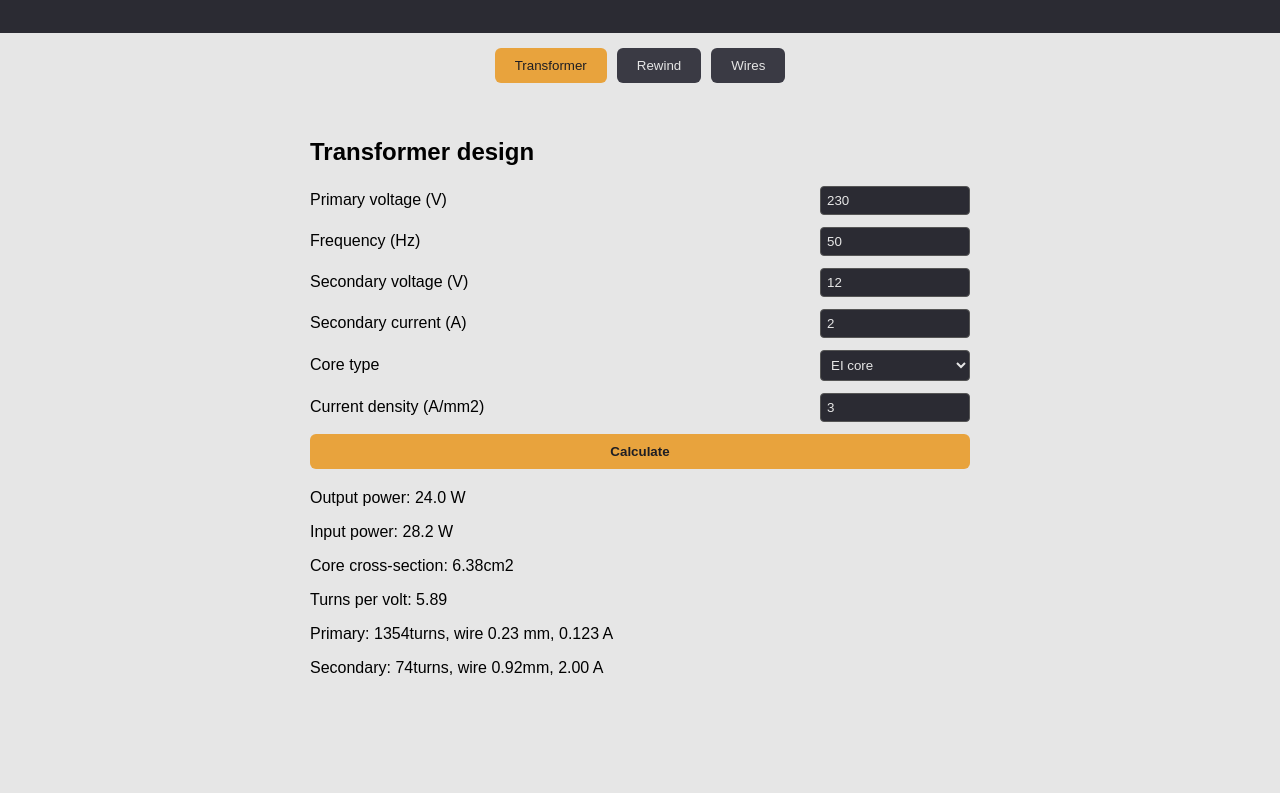
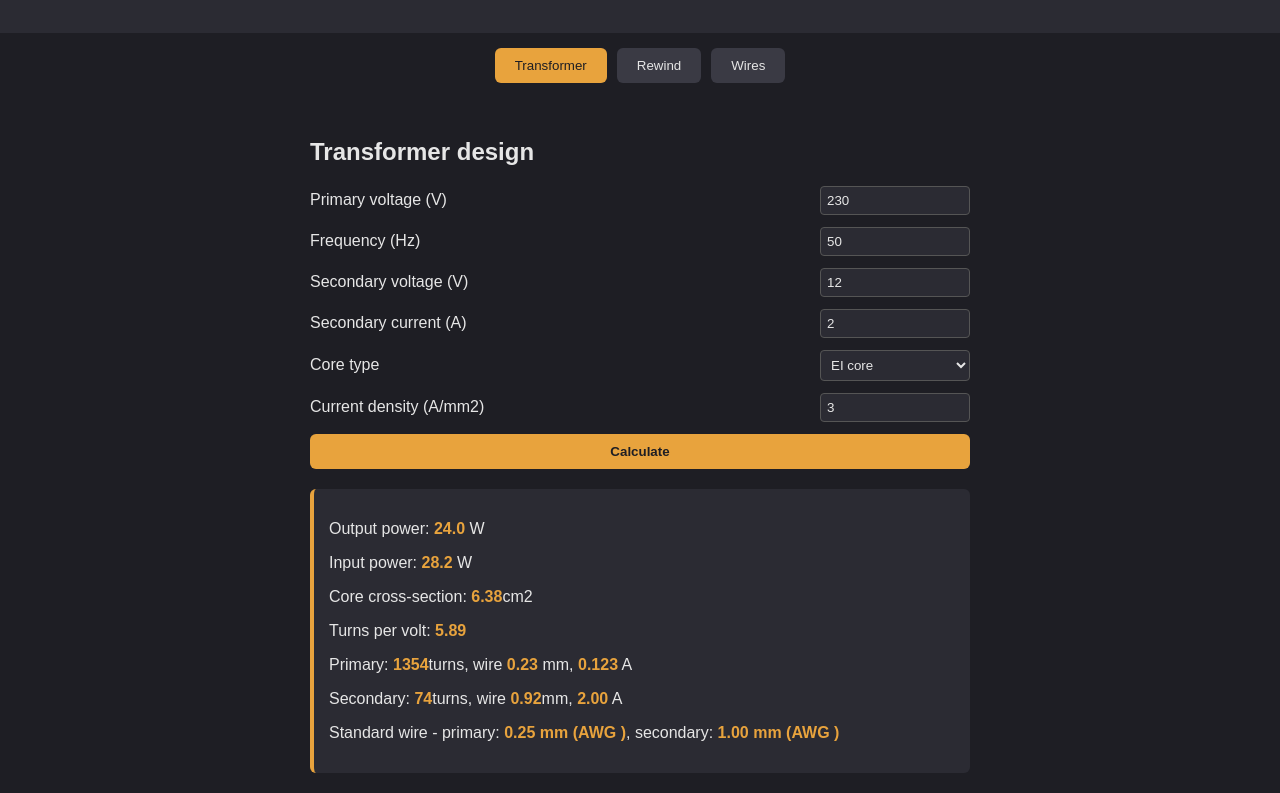
Before and after one commit to KYLDA-007/CoilCalc, a plain HTML site: page index.html in a window 1280 px wide. Both pictures are taken after a click on the button "Calculate". Shown: the part 94-887 px from the top of the page. Before the commit the page ends 807 px from the top, so only its background shows below. Drawn offline with Linux system fonts and the light colour scheme.

Commit message:
add rewind, wire table and standarted wire suggestion, fix styles

```diff
--- a/code.js
+++ b/code.js
@@ -48,6 +48,8 @@ function calcTransformer() {
     document.getElementById("tr-n2").textContent = n2;
     document.getElementById("tr-d2").textContent = d2.toFixed(2);
     document.getElementById("tr-i2out").textContent = i2.toFixed(2);
+    document.getElementById("tr-w1").textContent = standardWire(d1);
+    document.getElementById("tr-w2").textContent = standardWire(d2);
 }
 document.getElementById("tr-calc").addEventListener("click", calcTransformer);
 
@@ -76,6 +78,7 @@ function calcRewind() {
     document.getElementById("rw-n2").textContent = n2;
     document.getElementById("rw-d2").textContent = d2.toFixed(2);
     document.getElementById("rw-i2out").textContent = i2.toFixed(2);
+    document.getElementById("rw-w2").textContent = standardWire(d2);
 }
 document.getElementById("rw-calc").addEventListener("click", calcRewind);
 
@@ -115,3 +118,12 @@ function buildWireTable() {
 }
 document.getElementById("wr-j").addEventListener("input", buildWireTable);
 buildWireTable();
+
+function standardWire(d) {
+    const w = wireDiameters.find(x => x >= d);
+    if (w === undefined) {
+        return "over 2.50 mm - use parallel wires";
+    }
+    const awg = Math.round(36 - 39 * Math.log(w / 0.127) / Math.log(92));
+    return w.toFixed(2) + " mm (AWG " + ")";
+}
--- a/index.html
+++ b/index.html
@@ -54,6 +54,7 @@
             <p>Turns per volt: <span id="tr-n">-</span></p>
             <p>Primary: <span id="tr-n1">-</span>turns, wire <span id="tr-d1">-</span> mm, <span id="tr-i1">-</span> A</p>
             <p>Secondary: <span id="tr-n2">-</span>turns, wire <span id="tr-d2">-</span>mm, <span id="tr-i2out">-</span> A</p>
+            <p>Standard wire - primary: <span id="tr-w1">-</span>, secondary: <span id="tr-w2">-</span></p>
           </div>
         </section>
         <section id="rewind" class="panel">
@@ -84,6 +85,7 @@
                     <p>Turns per volt: <span id="rw-n">-</span></p>
                     <p>Primary (check): <span id="rw-n1">-</span> turns</p>
                     <p>New secondary: <span id="rw-n2">-</span> turns, wire <span id="rw-d2">-</span> mm, <span id="rw-i2out">-</span> A</p>
+                    <p>Standard wire: <span id="rw-w2">-</span></p>
                 </div>
 
         </section>
--- a/style.css
+++ b/style.css
@@ -10,8 +10,8 @@
 body {
     margin: 0;
     font-family: Arial, sans-serif;
-    background: #e6e6e6;
-    color: e6e6e6;
+    background: #1E1E24;
+    color: #e6e6e6;
 }
 header {
     padding: 20px;
@@ -74,6 +74,18 @@ main {
 }
 .result {
     margin-top: 20px;
+    padding: 15px;
+    background: #2b2b33;
+    border-left: 4px solid #e8a33d;
+    border-radius: 6px;
+}
+.result span {
+    color: #e8a33d;
+    font-weight: bold;
+}
+#tr-error,
+#tw-error {
+    color: #ff6b6b;
 }
 .wire-table {
     width: 100%;
```
